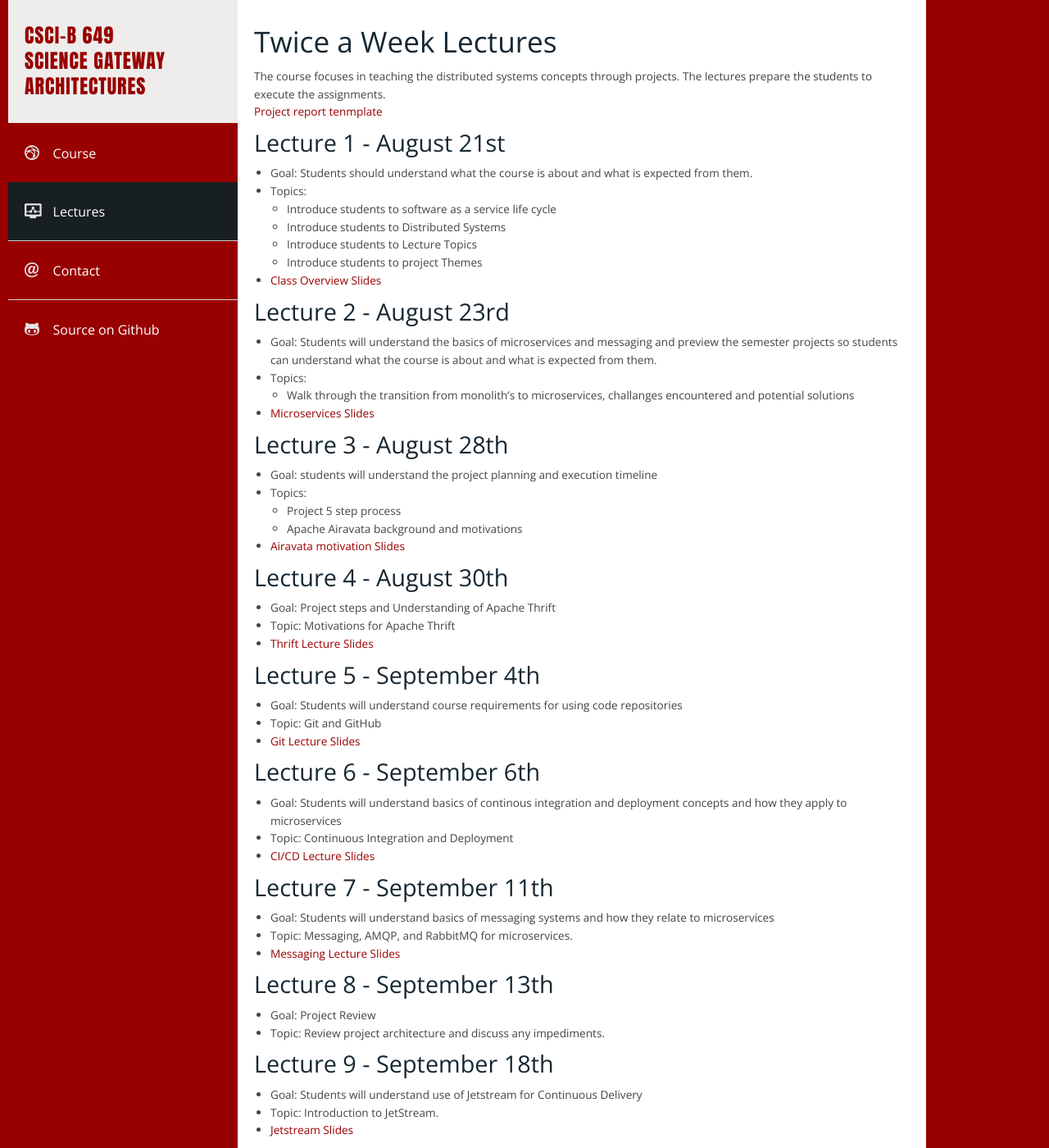
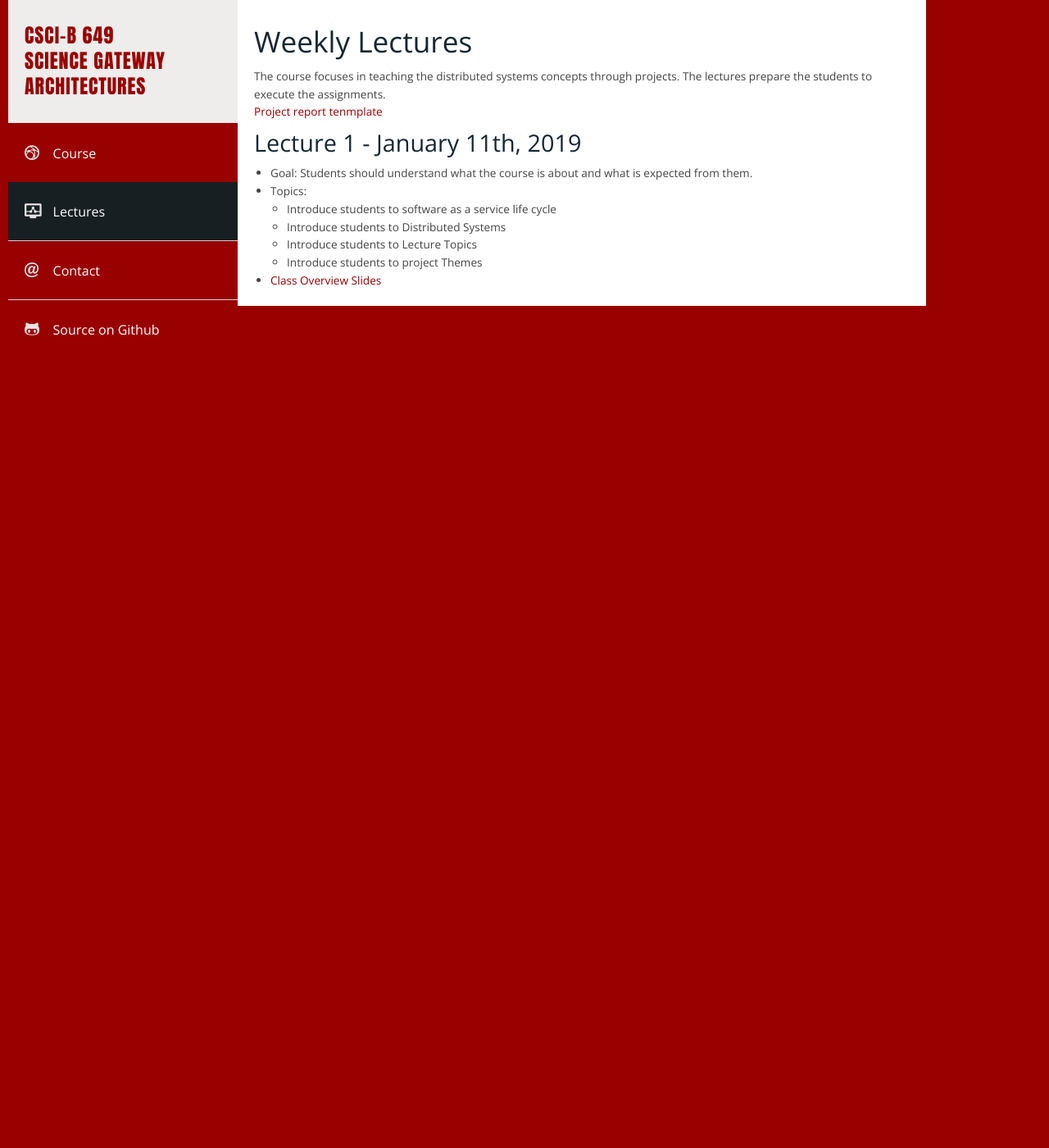
Before and after one commit to airavata-courses/airavata-courses.github.io, a Jekyll site: the page built from lectures.md, in a window 1280 px wide and 1400 px high. Shown: the whole window at 82% size. Built offline with Jekyll 4.4.1, drawn with Linux system fonts in a browser that asks for light colours; our own code applies the rules of GitHub Pages for plain Markdown files; some of the changed text lies outside the part shown.

Commit message:
First week lecture slides

```diff
--- a/lectures.md
+++ b/lectures.md
@@ -2,13 +2,13 @@
 layout: default
 ---
 
-## Twice a Week Lectures
+## Weekly Lectures
 
 The course focuses in teaching the distributed systems concepts through projects. The lectures prepare the students to execute the assignments.
 
 [Project report tenmplate]({{ site.url }}/CS649Project1SubmissionTemplate.docx)
 
-###  Lecture 1 - August 21st
+###  Lecture 1 - January 11th, 2019
 * Goal: Students should understand what the course is about and what is expected from them.
 * Topics:
     * Introduce students to software as a service life cycle
@@ -16,8 +16,9 @@ The course focuses in teaching the distributed systems concepts through projects
     * Introduce students to Lecture Topics
     * Introduce students to project Themes
 
-* [Class Overview Slides]({{ site.url }}slides/SGA-Fall2018-Introduction-August21.pdf)
+* [Class Overview Slides]({{ site.url }}slides/SGA-Spring2019-Projects-January11.pptx)
 
+<!--
 ###  Lecture 2 - August 23rd
 * Goal: Students will understand the basics of microservices and messaging and preview the semester projects so students can understand what the course is about and what is expected from them.
 * Topics:
@@ -113,6 +114,7 @@ The course focuses in teaching the distributed systems concepts through projects
 * Topic: Containers, Virtual Machines, and Microservices
 * * [Containers, Docker, and Microservices]({{ site.url }}slides/Fall2018-SGACourse-Containers-Part1.pptx)
 
+-->
 
 <!--
 
```
Also changed, not shown: 1 other file.
